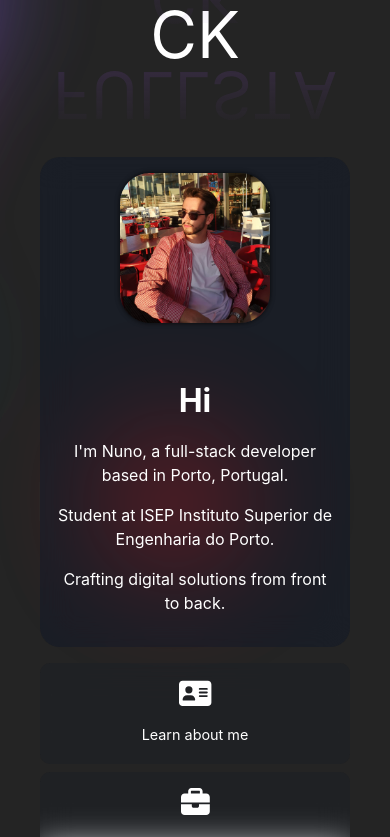
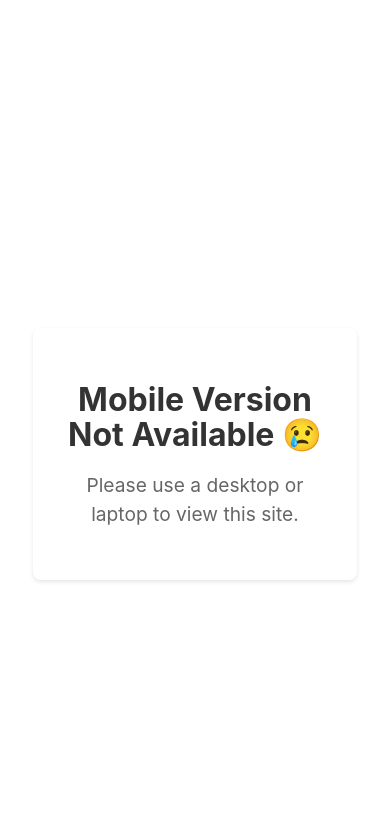
Before and after one commit to NunoTeixeiraMota/Portfolio, a React (Vite) app: page / in a window 390 px wide. Shown: the top 837 px of the page. Built offline with nearby package versions, Linux system fonts and the light colour scheme; no server answers.

Commit message:
Mobile version Error Message

```diff
--- a/package.json
+++ b/package.json
@@ -18,7 +18,7 @@
     "@vercel/analytics": "^1.3.1",
     "axios": "^1.6.7",
     "react": "^18.2.0",
-    "react-dom": "^18.2.0",
+    "react-dom": "^18.3.1",
     "react-icons": "^5.0.1",
     "react-router-dom": "^6.22.0",
     "react-scroll": "^1.9.0",
--- a/src/App.tsx
+++ b/src/App.tsx
@@ -5,6 +5,7 @@ import Projects from './pages/Projects';
 import Contact from './pages/Contact';
 import Home from './pages/Home';
 import Navbar from './navbar';
+import MobileNotSupported from './MobileNotSupported';
 
 function App() {
     const links = [
@@ -15,8 +16,24 @@ function App() {
     ];
 
     const [isNavbarVisible, setIsNavbarVisible] = useState(true); // Initially set to true
+    const [isMobile, setIsMobile] = useState(false); // State to track if mobile view
 
     const navbarRef = useRef<HTMLDivElement>(null);
+    useEffect(() => {
+        const handleResize = () => {
+          setIsMobile(window.innerWidth < 800);
+        };
+
+        handleResize();
+        window.addEventListener('resize', handleResize);
+
+        return () => {
+          window.removeEventListener('resize', handleResize);
+        };
+      }, []);
+
+
+
 
     useEffect(() => {
         const interBubble = document.querySelector<HTMLDivElement>('.interactive')!;
@@ -66,7 +83,13 @@ function App() {
             }
         };
     }, []);
-
+    if (isMobile) {
+        return (
+            <div className="App">
+            <MobileNotSupported/>
+            </div>
+        );
+    }
     return (
         <div className="App">
             <div ref={navbarRef}>
--- /dev/null
+++ b/src/MobileNotSupported.css
@@ -0,0 +1,28 @@
+/* src/components/MobileNotSupported.css */
+
+.mobile-not-supported {
+  display: flex;
+  justify-content: center;
+  align-items: center;
+  height: 100vh;
+}
+
+.message-container {
+  text-align: center;
+  padding: 2rem;
+  background-color: #fff; /* White background for message container */
+  border-radius: 8px;
+  box-shadow: 0 2px 4px rgba(0, 0, 0, 0.1); /* Subtle shadow for depth */
+  max-width: 80%;
+}
+
+.message-container h1 {
+  font-size: 2rem;
+  margin-bottom: 1rem;
+  color: #333; /* Dark color for heading */
+}
+
+.message-container p {
+  font-size: 1.2rem;
+  color: #666; /* Slightly darker gray for text */
+}
--- /dev/null
+++ b/src/MobileNotSupported.tsx
@@ -0,0 +1,17 @@
+// src/components/MobileNotSupported.tsx
+
+import React from 'react';
+import './MobileNotSupported.css'; // Importing CSS for styling
+
+const MobileNotSupported: React.FC = () => {
+  return (
+    <div className="mobile-not-supported">
+      <div className="message-container">
+        <h1>Mobile Version Not Available 😢</h1>
+        <p>Please use a desktop or laptop to view this site.</p>
+      </div>
+    </div>
+  );
+};
+
+export default MobileNotSupported;
--- a/src/main.tsx
+++ b/src/main.tsx
@@ -1,18 +1,24 @@
 import React from 'react';
-import ReactDOM from 'react-dom';
+import { createRoot } from 'react-dom/client';
 import { BrowserRouter as Router } from 'react-router-dom';
 import App from './App.tsx';
 import './index.css';
-import { Analytics } from "@vercel/analytics/react"
+import { Analytics } from '@vercel/analytics/react';
 
+const container = document.getElementById('root');
 
-ReactDOM.render(
+// Check if container exists before creating root
+if (container) {
+  const root = createRoot(container);
+  root.render(
     <Router>
       <Analytics />
       <React.StrictMode>
         <App />
       </React.StrictMode>
     </Router>
-  ,
-  document.getElementById('root')
   );
+} else {
+  // Handle the case where the root element is not found
+  console.error('Error: Could not find root element for React.');
+}
```
Also changed, not shown: 1 other file (tests, documents, lock files or other folders). Lines whose indentation alone changed are shown as unchanged.
